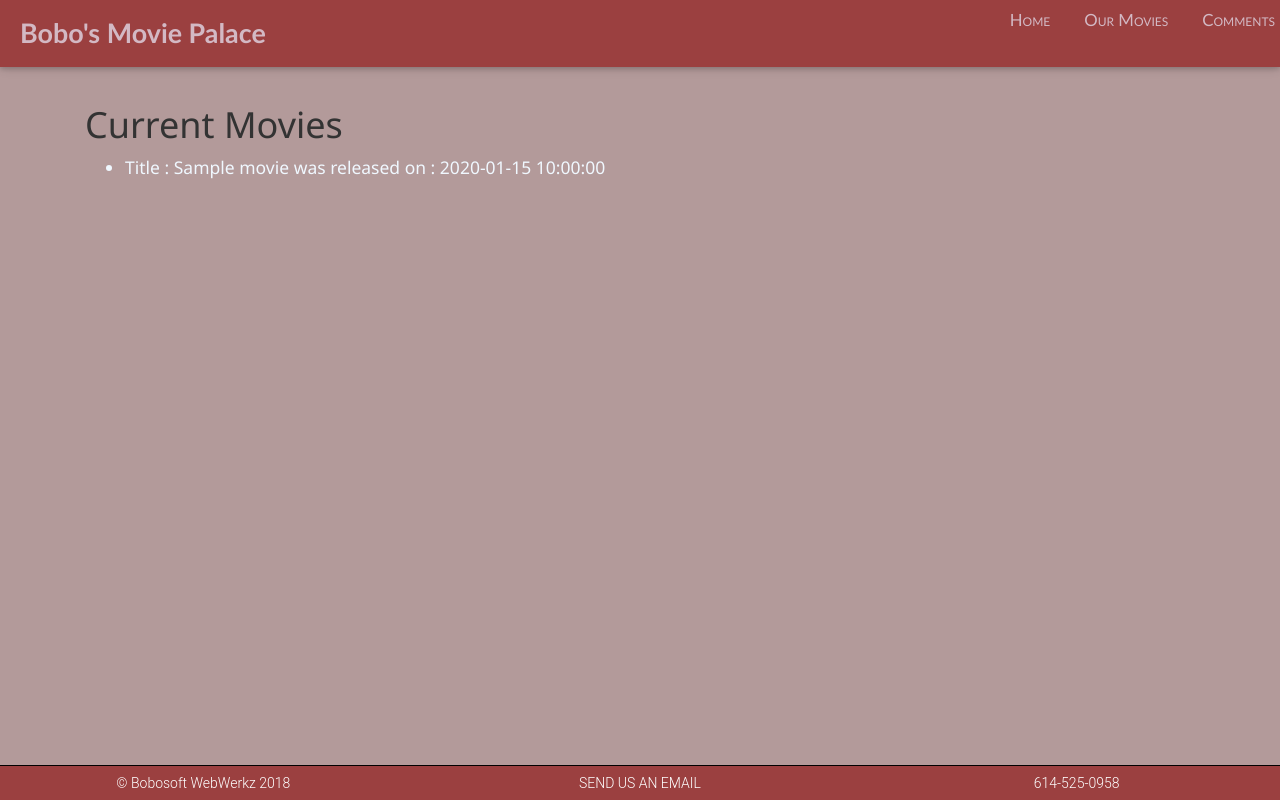
After one commit to guajiropa/FlaskMovieBase, a Flask app: template FlaskMovieBase/templates/listing.html in a window 1280 px wide. The commit adds this page. Run offline with Flask 2, Linux system fonts and the light colour scheme; the template is opened without the code that fills it: most values are stand-ins (such as "Sample title", 1, 10 or a date in 2020); some libraries are stand-ins or nearby versions; some web fonts are replaced.

Commit message:
Added a fixed footer, updated the nav bar, started the CRUD by testing reporting in the listing function

```diff
--- a/FlaskMovieBase/app.py
+++ b/FlaskMovieBase/app.py
@@ -4,13 +4,19 @@ DATE        :   09/02/2018
 SYNOPSIS    :   This script runs the application using a development server. It contains the
                 definition of routes and views for the application.
 """
+from datetime import date
+from models.actor import Actor
+from models.movie import Movie
+from models.stuntman import Stuntman
+from models.contact_details import ContactDetails
+from models.base import Base, Session, engine
+from flask import Flask, redirect, render_template, request, url_for
 
-from flask import Flask, redirect, render_template, request, url_for
+
 app = Flask(__name__)
 
 # Make the WSGI interface available at the top level so wfastcgi can get it.
 wsgi_app = app.wsgi_app
-
 
 @app.route('/')
 def index():
@@ -19,7 +25,14 @@ def index():
 
 @app.route('/listing')
 def listing():
-    pass
+    # Create a session.
+    session = Session()
+
+    # Get all movies.
+    movies = session.query(Movie).all()
+
+    # Render the 'listing' template and pass it the 'movies' list
+    return render_template('listing.html', movies=movies)
 
 
 @app.route('/comments')
--- a/FlaskMovieBase/models/actor.py
+++ b/FlaskMovieBase/models/actor.py
@@ -21,4 +21,4 @@ class Actor(Base):
 
 
     def __repr__(self):
-        return f'Actor : {self.name}'
+        return f'Actor : {self.name}, Born : {self.birthday}'
--- a/FlaskMovieBase/static/content/site.css
+++ b/FlaskMovieBase/static/content/site.css
@@ -1,12 +1,78 @@
+/*
+##  AUTHOR      :   Robert James Patterson
+##  DATE        :   09/02/2018
+##  SYNOPSIS    :   Style sheet for 'Bobo's Movie Palace'. It is a mock CRUD application that I am writting
+##                  in Python using SQLAlchemy, Flask and WTForms.
+##
+*/
+
+/* Embedded fonts used in this site */
+@font-face {
+    font-family: 'pypatsregular';
+    src: url('../fonts/pypats-webfont.woff2') format('woff2'), url('fonts/pypats-webfont.woff') format('woff'), url('fonts/pypats-webfont.ttf') format('truetype');
+    font-weight: normal;
+    font-style: normal;
+}
+
+@font-face {
+    font-family: 'cartoon_freakregular';
+    src: url('fonts/cartoonfreak.woff2') format('woff2'), url('fonts/cartoonfreak.woff') format('woff'), url('fonts/cartoonfreak.ttf') format('truetype');
+    font-weight: normal;
+    font-style: normal;
+}
+
+@font-face {
+    font-family: 'waltographregular';
+    src: url('../fonts/waltograph42-webfont.woff2') format('woff2'), url('fonts/waltograph42-webfont.woff') format('woff'), url('fonts/waltograph42-webfont.ttf') format('truetype');
+    font-weight: normal;
+    font-style: normal;
+}
+
+@font-face {
+    font-family: 'kentuckyfriedfontregular';
+    src: url('../fonts/kentuckyfriedfont-webfont.woff2') format('woff2'), url('fonts/kentuckyfriedfont-webfont.woff') format('woff'), url('fonts/kentuckyfriedfont-webfont.ttf') format('truetype');
+    font-weight: normal;
+    font-style: normal;
+}
+
 body {
-    background-color: antiquewhite;
+    background-color: rgb(179, 154, 154);
+}
+
+li {
+    color: aliceblue;
+    font-size: 1.25em;
+    font-weight: 400;
+}
+footer {
+    position: fixed;
+    left: 0;
+    bottom: 0;
+    width: 100%;
+    margin: auto;
+    border-top: 1px solid #000;
+    height: 35px;
+    font-size: 12pt;
+    text-align: center;
+    background-color: rgb(155,64,64);
+    color: rgb(211,185,196);
+}
+
+#footer-spacer {
+    height: 36px;
+}
+
+#footer-copyright {
+    color: antiquewhite;
+    font-size: 9pt;
+    background-color: saddlebrown;
 }
 
 .navbar {
-    background-color: lightslategray;
-    font-size: 1em;
+    font-size: 1.2em;
     font-family: 'Trebuchet MS', 'Lucida Sans Unicode', 'Lucida Grande', 'Lucida Sans', Arial, sans-serif;
-    color: white;
+    background-color: rgb(155,64,64);
+    color: rgb(211,185,196);
     padding: 8px 5px 8px 5px;
 }
 
@@ -16,7 +82,7 @@ body {
     }
 
         .navbar a:hover {
-            text-decoration: underline;
+            text-decoration: none;
             color: coral;
         }
 
--- /dev/null
+++ b/FlaskMovieBase/templates/base.html
@@ -0,0 +1,45 @@
+<!DOCTYPE html>
+
+<html lang="en" xmlns="http://www.w3.org/1999/xhtml">
+<head>
+    <meta charset="utf-8" />
+    <title>{{ title }}</title>
+    <link rel="stylesheet" type="text/css" href="/static/content/bootstrap.min.css" />
+    <link rel="stylesheet" type="text/css" href="/static/content/mdb.min.css" />
+    <link rel="stylesheet" type="text/css" href="/static/content/site.css" />
+</head>
+<body>
+    <nav class="navbar navbar-fixed-top">
+        <a class="navbar-brand" href="/">Bobo's Movie Palace</a>
+        <a class="navbar-item" href="{{ url_for('comments') }}">Comments</a>
+        <a class="navbar-item" href="{{ url_for('listing') }}">Our Movies</a>
+        <a class="navbar-item" href="{{ url_for('index') }}">Home</a>
+    </nav>
+    <div class="body-content">
+        <br />
+        <br />
+        <br />
+        <div class="container">
+            {% block content %}
+            {% endblock %}
+        </div>
+    </div>
+    <br />
+    <footer class="page-footer font-small">
+        <div class="row">
+            <div class="col-md-4">
+                <h5 class="text-center font-weight-bold">&copy; Bobosoft WebWerkz 2018</h5>
+            </div>
+            <div class="col-md-4">
+                <h5 class="text-center text-uppercase font-weight-bold">
+                    <a href="mailto:guaijropa@hotmail.com">Send us an email</a>
+                </h5>
+            </div>
+            <div class="col-md-4">
+                <h5 class="text-center font-weight-bold">614-525-0958</h5>
+            </div>
+        </div>
+        <br />
+    </footer>
+</body>
+</html>
--- /dev/null
+++ b/FlaskMovieBase/templates/listing.html
@@ -0,0 +1,13 @@
+{% extends "base.html" %}
+{% block content %}
+<div class="container">
+    <h1>Current Movies</h1>
+    <ul>
+        {% for movie in movies %}
+        <li>
+            Title : {{ movie.title }} was released on : {{ movie.release_date }}
+        </li>
+        {% endfor %}
+    </ul>
+</div>
+{% endblock %}
```
Also changed, not shown: FlaskMovieBase/templates/index.html (added, +22 -0 lines), FlaskMovieBase/static/font/cartoonfreak.ttf (added), FlaskMovieBase/static/font/cartoonfreak.woff (added), FlaskMovieBase/static/font/cartoonfreak.woff2 (added), FlaskMovieBase/static/font/kentuckyfriedfont-webfont.ttf (added), FlaskMovieBase/static/font/kentuckyfriedfont-webfont.woff (added), FlaskMovieBase/static/font/kentuckyfriedfont-webfont.woff2 (added), FlaskMovieBase/static/font/pypats-webfont.ttf (added), FlaskMovieBase/static/font/pypats-webfont.woff (added), FlaskMovieBase/static/font/pypats-webfont.woff2 (added), FlaskMovieBase/static/font/waltograph42-webfont.ttf (added), FlaskMovieBase/static/font/waltograph42-webfont.woff (added), FlaskMovieBase/static/font/waltograph42-webfont.woff2 (added), 1 other file.
